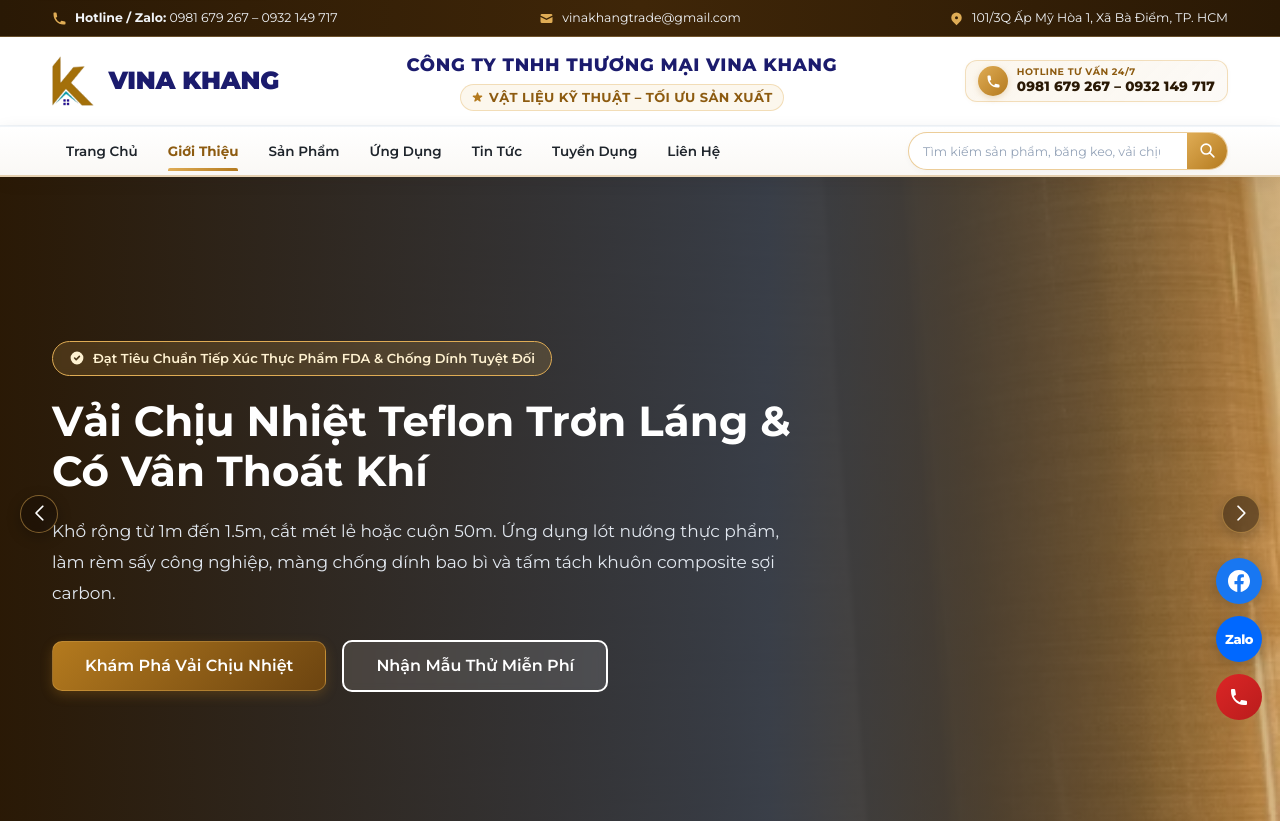
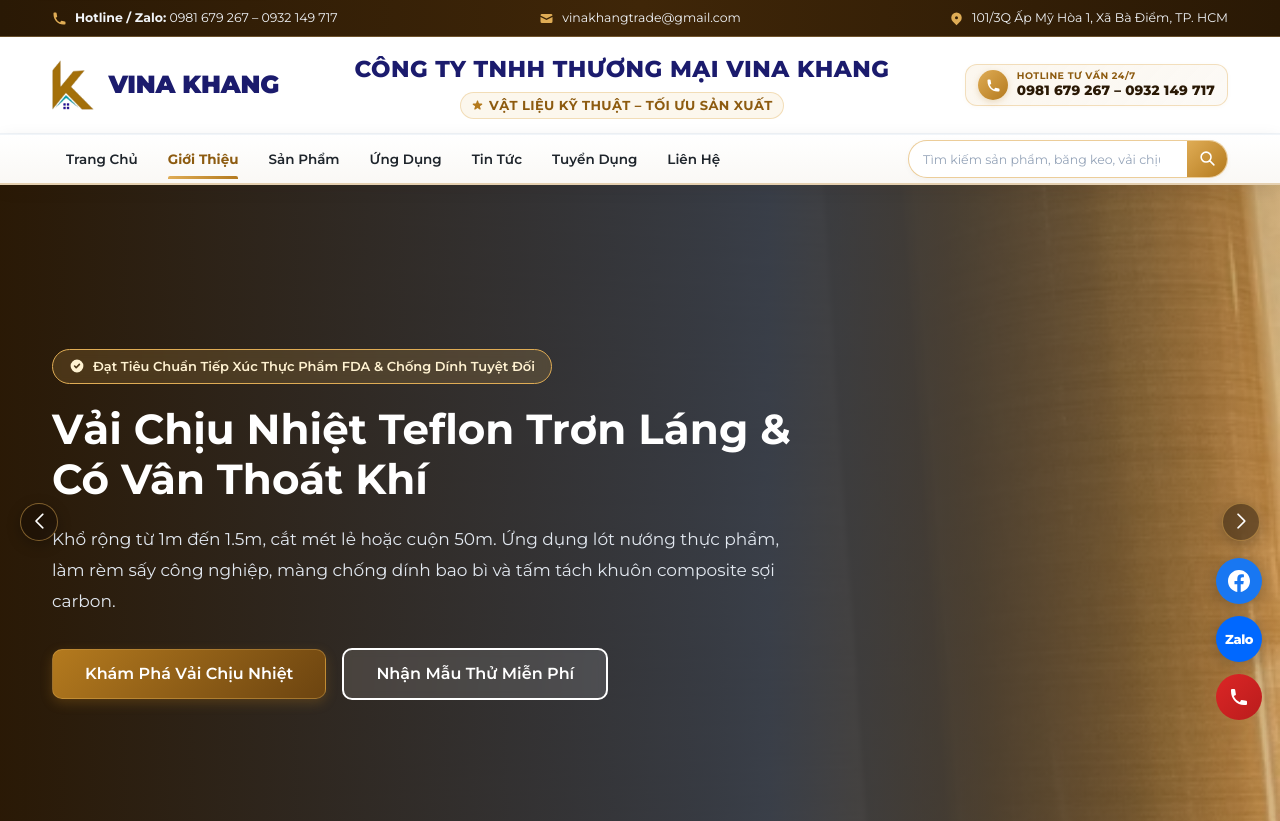
Before and after one commit to nhanbaoit/vatlieucongnghe-vinakhang, a plain HTML site: page index.html in a window 1280 px wide. Shown: the top 821 px of the page. Drawn offline with nearby package versions, Linux system fonts and the light colour scheme.

Commit message:
style: điều chỉnh cỡ chữ tên công ty và slogan ở header

```diff
--- a/css/layout.css
+++ b/css/layout.css
@@ -194,7 +194,8 @@
   flex-direction: column;
   align-items: center;
   text-align: center;
-  max-width: 520px;
+  max-width: 650px;
+  flex-shrink: 0;
   padding: 0 10px;
 }
 
@@ -206,11 +207,12 @@
 
 .header-slogan-company {
   font-family: var(--font-heading);
-  font-size: 18px;
+  font-size: 23px;
   font-weight: 800;
   color: var(--color-logo-navy);
   text-transform: uppercase;
-  letter-spacing: 0.04em;
+  letter-spacing: 0.02em;
+  white-space: nowrap;
   margin-bottom: 4px;
 }
 
```
